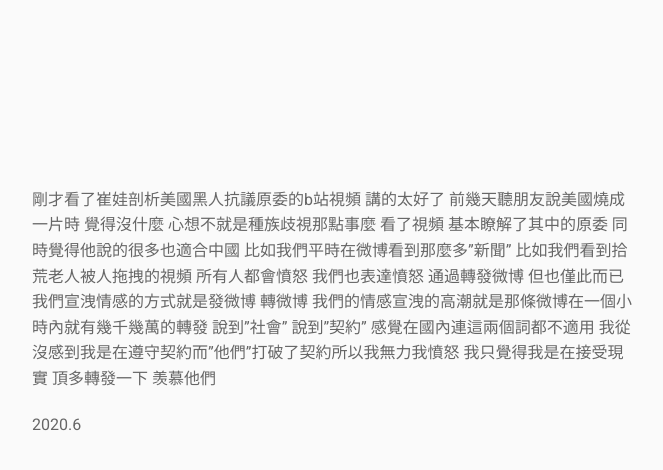
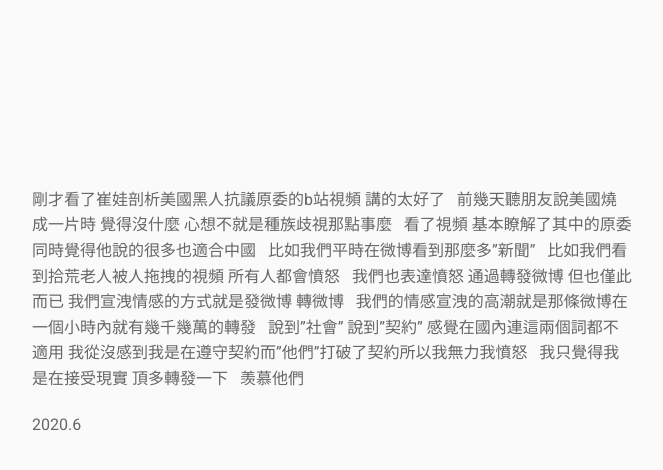
Before and after one commit to shjshldygw/littlepodcast, a Jekyll site: the page built from _posts/2020-06-04-1崔娃的視頻.md, in a window 1280 px wide. Shown: the top 470 px of the page, without its empty margins (308-971 px from the left). Built offline with Jekyll 4.4.1, drawn with Linux system fonts in a browser that asks for light colours.

Commit message:
committed by cx

```diff
--- a/_posts/2020-06-04-1崔娃的視頻.md
+++ b/_posts/2020-06-04-1崔娃的視頻.md
@@ -10,13 +10,23 @@ title: "剛才看了崔娃剖析美國黑人抗議原委的b站視頻"
 
 
 剛才看了崔娃剖析美國黑人抗議原委的b站視頻 講的太好了
+&nbsp;
 前幾天聽朋友說美國燒成一片時 覺得沒什麼 心想不就是種族歧視那點事麼
+&nbsp;
 看了視頻 基本瞭解了其中的原委 同時覺得他說的很多也適合中國
+&nbsp;
 比如我們平時在微博看到那麼多"新聞"
+&nbsp;
 比如我們看到拾荒老人被人拖拽的視頻 所有人都會憤怒
-我們也表達憤怒 通過轉發微博 但也僅此而已 我們宣洩情感的方式就是發微博 轉微博 我們的情感宣洩的高潮就是那條微博在一個小時內就有幾千幾萬的轉發
+&nbsp;
+我們也表達憤怒 通過轉發微博 但也僅此而已 我們宣洩情感的方式就是發微博 轉微博
+&nbsp;
+我們的情感宣洩的高潮就是那條微博在一個小時內就有幾千幾萬的轉發
+&nbsp;
 說到"社會" 說到"契約" 感覺在國內連這兩個詞都不適用 我從沒感到我是在遵守契約而"他們"打破了契約所以我無力我憤怒
+&nbsp;
 我只覺得我是在接受現實 頂多轉發一下
+&nbsp;
 羡慕他們
 
 2020.6
```
Also changed, not shown: _posts/2020-06-03-1梅雨.md (+11 -0 lines).
